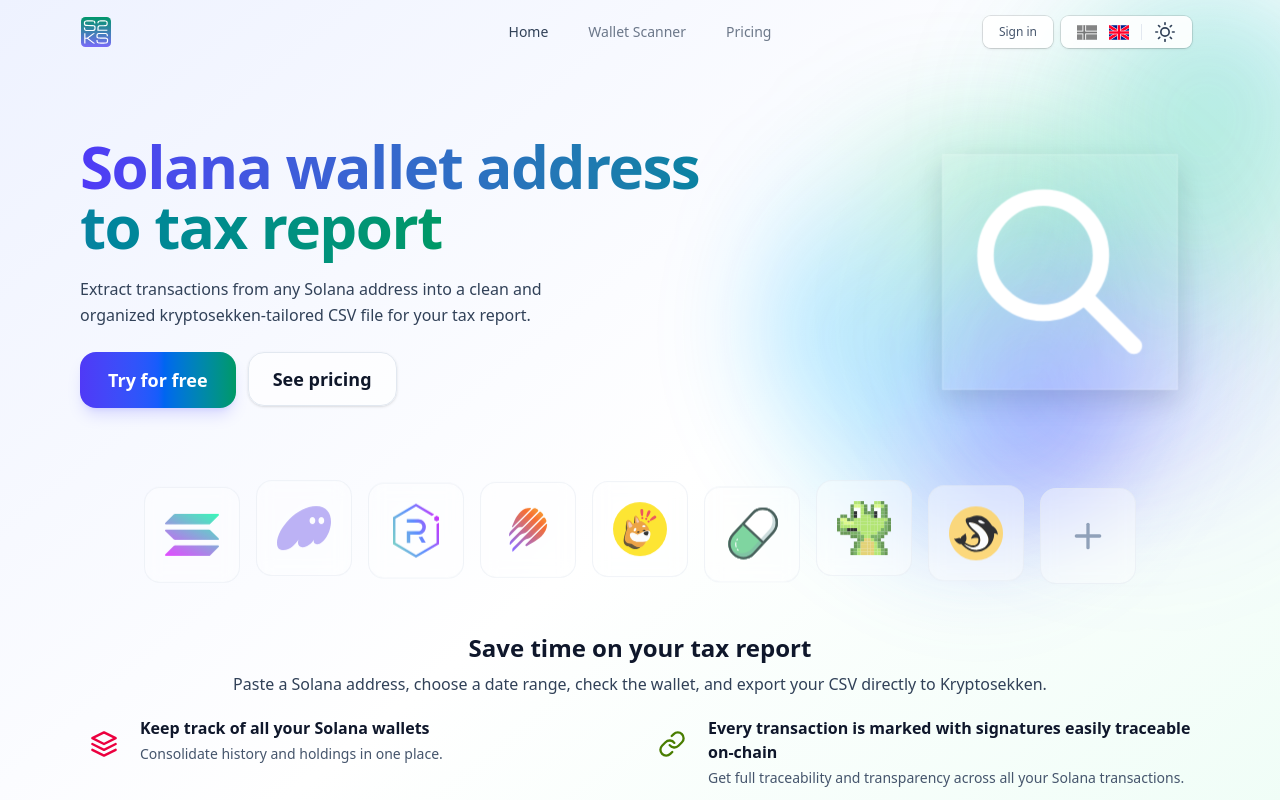
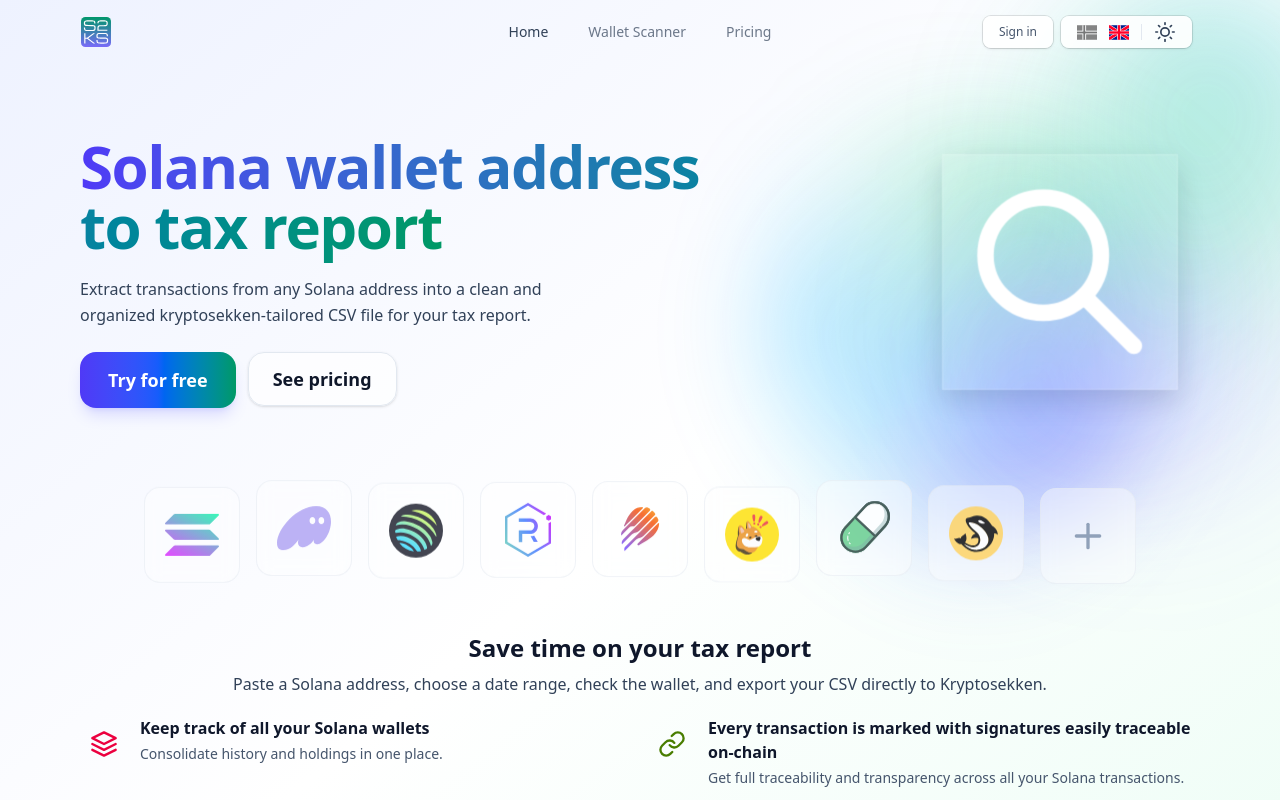
Before and after one commit to GhullieUser/Solana2Kryptosekken, a Next.js app: page / in a window 1280 px wide. Shown: the top 800 px of the page. Built offline with nearby package versions, Linux system fonts and the light colour scheme; no server answers.

Commit message:
jup logo added

```diff
--- a/src/app/page.tsx
+++ b/src/app/page.tsx
@@ -49,11 +49,11 @@
 	const marqueeLogos = [
 		{ src: "/logos/solana/solana-sol-logo.svg", alt: "Solana" },
 		{ src: "/logos/phantom-logo.svg", alt: "Phantom" },
+		{ src: "/logos/jup-logo.svg", alt: "Jupiter" },
 		{ src: "/logos/solana/raydium-ray-logo.svg", alt: "Raydium" },
 		{ src: "/logos/solana/meteora-logo.svg", alt: "Meteora" },
 		{ src: "/logos/solana/bonk1-bonk-logo.svg", alt: "Bonk" },
 		{ src: "/logos/solana/Pump_Fun-logo.svg", alt: "Pump.fun" },
-		{ src: "/logos/solana/gmgn-logo.svg", alt: "GMGN" },
 		{ src: "/logos/orca-logo.svg", alt: "Orca" }
 	];
 
```
Also changed, not shown: public/logos/jup-logo.svg (added).
